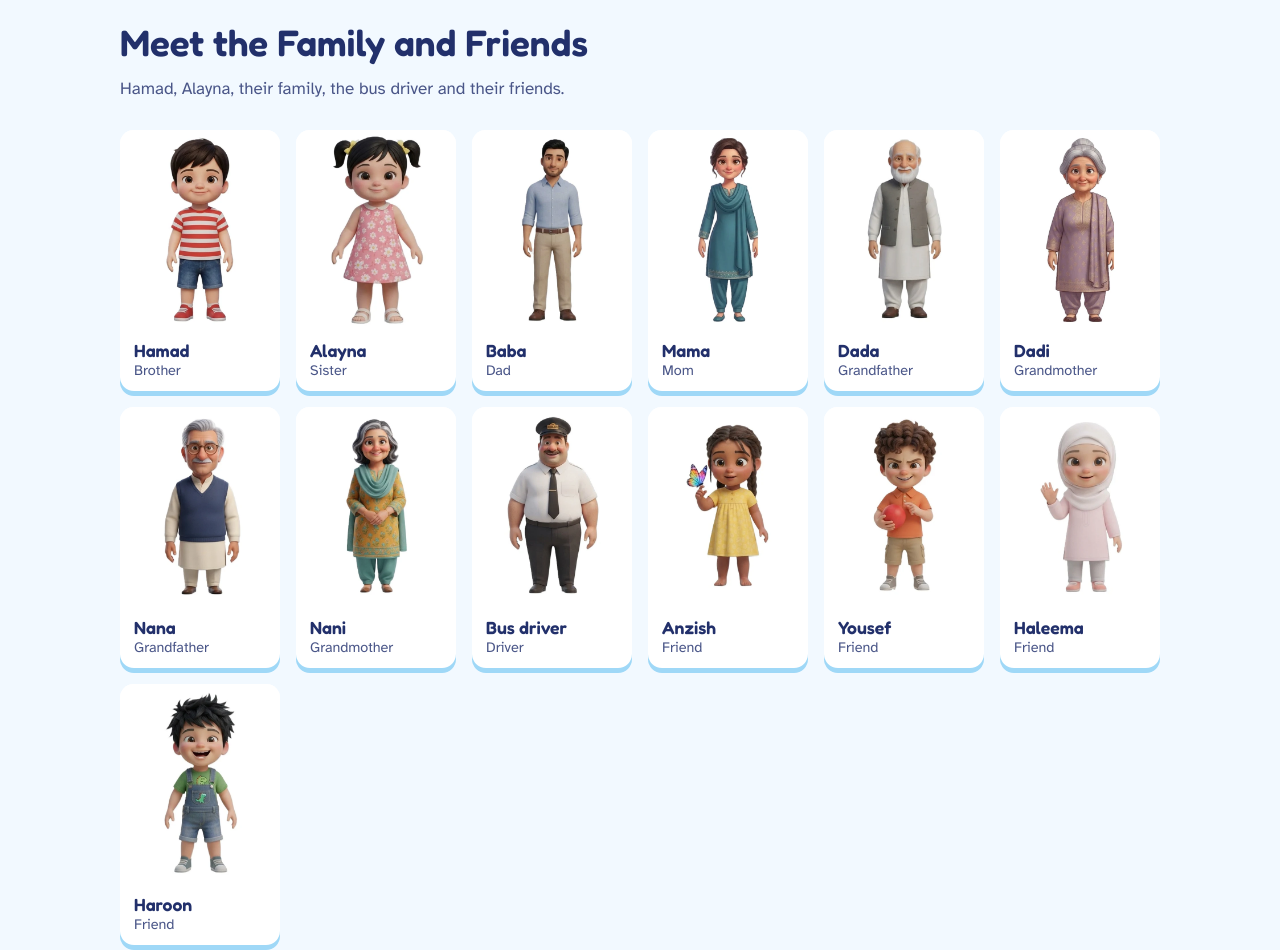
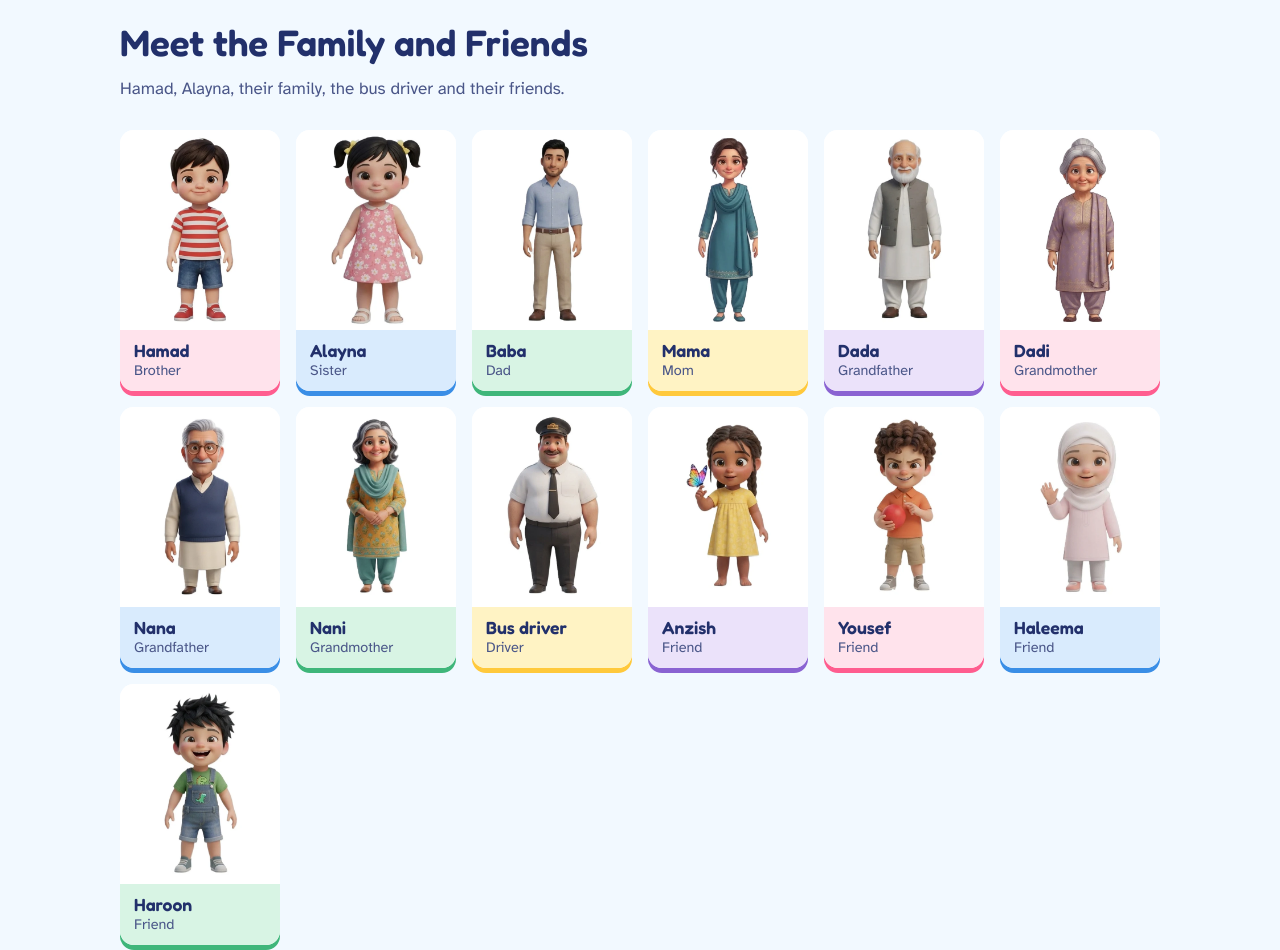
Before and after one commit to iasifk89/nurseryrhymesworld-site, a plain HTML site: page index.html in a window 1280 px wide. Shown: the part 1840-2790 px from the top of the page. Drawn offline with Linux system fonts and the light colour scheme.

Commit message:
Website: cast cards use banner colours (character images unchanged)
Co-Authored-By: Claude Haiku 5.5 <noreply@anthropic.com>
Claude-Session: https://claude.ai/code/session_01GgcymjaMS6vVXG87TSpXFJ

```diff
--- a/index.html
+++ b/index.html
@@ -152,6 +152,17 @@
   .person { background: #fff; border-radius: var(--radius-small); overflow: hidden; box-shadow: 0 5px 0 var(--sky-deep); margin: 0; }
   .person img { width: 100%; height: auto; aspect-ratio: 4/5; object-fit: contain; background: #fff; }
   .person figcaption { padding: 10px 14px 12px; font: 600 1.1rem "Fredoka", sans-serif; }
+  /* cast cards: banner colours (character art untouched) */
+  .person:nth-child(5n+1) { box-shadow: 0 5px 0 #ff5d8f; }
+  .person:nth-child(5n+2) { box-shadow: 0 5px 0 #3a8ee6; }
+  .person:nth-child(5n+3) { box-shadow: 0 5px 0 #3fb67a; }
+  .person:nth-child(5n+4) { box-shadow: 0 5px 0 #ffc93c; }
+  .person:nth-child(5n+5) { box-shadow: 0 5px 0 #8a63d2; }
+  .person:nth-child(5n+1) figcaption { background: #ffe3ec; }
+  .person:nth-child(5n+2) figcaption { background: #d9ebfd; }
+  .person:nth-child(5n+3) figcaption { background: #d8f4e4; }
+  .person:nth-child(5n+4) figcaption { background: #fff3c4; }
+  .person:nth-child(5n+5) figcaption { background: #ebe2fa; }
   .person small { display: block; font: 400 .9rem "Atkinson Hyperlegible", system-ui, sans-serif; color: var(--ink-soft); }
   .parents ul { margin: 16px 0 0; padding-left: 1.2em; }
   .parents li + li { margin-top: 8px; }
```
